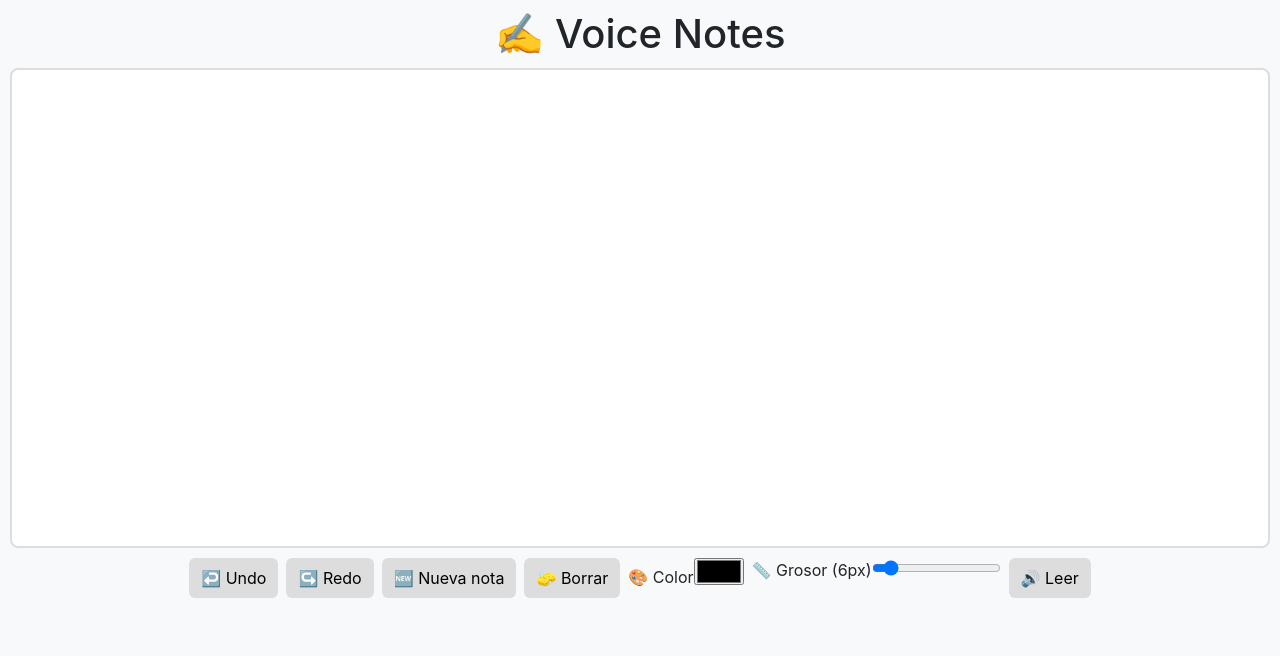
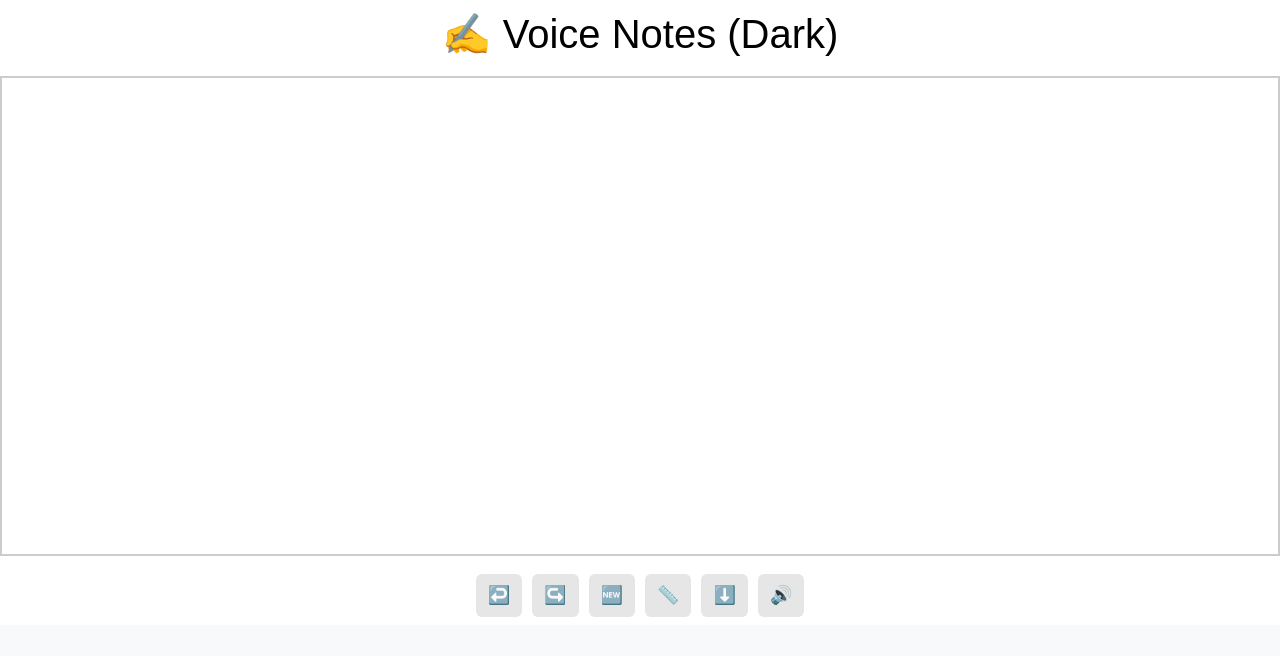
Before and after one commit to franciscopruebitas-boop/Voice-Notes, a React (Vite) app in the folder frontend/: page / in a window 1280 px wide. Shown: the top 656 px of the page. Built offline with nearby package versions, Linux system fonts and the light colour scheme; no server answers.

Commit message:
Change: visuals and dark mode feature

```diff
--- a/frontend/src/App.css
+++ b/frontend/src/App.css
@@ -1,57 +1,92 @@
-body {
+/* ============================
+   ESTILO BASE (MODO CLARO)
+   ============================ */
+body, html, .app {
   margin: 0;
-  background: #f4f4f4;
+  padding: 0;
+  height: 100%;
+  background: #ffffff;
+  color: #000000; /* TEXTO NEGRO EN CLARO */
   font-family: sans-serif;
 }
 
-.app {
+.title {
   text-align: center;
   padding: 10px;
-}
-
-.title {
-  margin-bottom: 10px;
+  color: inherit;
 }
 
 .canvas-wrapper {
   width: 100%;
   height: 60vh;
-  border: 2px solid #ddd;
-  background: white;
-  border-radius: 8px;
-  overflow: hidden;
+  border: 2px solid #ccc;
+  margin-bottom: 10px;
 }
 
 canvas {
   width: 100%;
   height: 100%;
   touch-action: none;
+  background: #ffffff; /* Fondo claro en modo claro */
 }
 
 .toolbar {
-  margin-top: 10px;
   display: flex;
-  flex-wrap: wrap;
   justify-content: center;
-  gap: 8px;
+  gap: 10px;
+  padding: 8px;
 }
 
-button {
+.toolbar button {
+  background: #e6e6e6;
+  border: none;
   padding: 8px 12px;
+  color: #000;
+  font-size: 18px;
   border-radius: 6px;
-  border: none;
-  cursor: pointer;
-  background: #ddd;
 }
 
-button.active {
-  background: #ffbaba;
+.toolbar button:hover {
+  background: #d0d0d0;
 }
 
 .error {
-  color: red;
+  color: #d00000;
+  text-align: center;
 }
 
 .loading {
+  text-align: center;
   color: #555;
 }
+
+/* ============================
+   MODO OSCURO AUTOMÁTICO
+   ============================ */
+@media (prefers-color-scheme: dark) {
+  body, html, .app {
+    background: #111;
+    color: #fff; /* TEXTO BLANCO EN OSCURO */
+  }
+
+  .canvas-wrapper {
+    border-color: #444;
+  }
+
+  canvas {
+    background: #000000; /* Fondo negro en oscuro */
+  }
+
+  .toolbar button {
+    background: #333;
+    color: #fff;
+  }
+
+  .toolbar button:hover {
+    background: #555;
+  }
+
+  .loading {
+    color: #aaa;
+  }
+}
--- a/frontend/src/App.tsx
+++ b/frontend/src/App.tsx
@@ -5,32 +5,31 @@ type Point = { x: number; y: number };
 
 type Stroke = {
   points: Point[];
-  color: string;
   size: number;
-  erase: boolean;
 };
 
-export default function App() {
+function App() {
   const canvasRef = useRef<HTMLCanvasElement | null>(null);
   const ctxRef = useRef<CanvasRenderingContext2D | null>(null);
 
   const [isDrawing, setIsDrawing] = useState(false);
-  const [color, setColor] = useState("#000000");
-  const [size, setSize] = useState(6);
-  const [eraseMode, setEraseMode] = useState(false);
+  const [size, setSize] = useState(5);
 
   const [history, setHistory] = useState<Stroke[]>([]);
-  const [_redoStack, setRedo] = useState<Stroke[]>([]);
+  const [_redoStack, setRedoStack] = useState<Stroke[]>([]);
 
+  const [showSizeMenu, setShowSizeMenu] = useState(false);
+
+  const [isLoading, setIsLoading] = useState(false);
   const [error, setError] = useState<string | null>(null);
-  const [isLoading, setIsLoading] = useState(false);
 
+  // Backend URL
   let backendUrl = import.meta.env.VITE_BACKEND_URL || "http://localhost:3001";
   if (backendUrl.endsWith("/")) backendUrl = backendUrl.slice(0, -1);
 
-  // =============================
-  //     GET POINTER POSITION
-  // =============================
+  // ================================
+  //  Get Pointer Position
+  // ================================
   const getPos = (e: React.MouseEvent | React.TouchEvent): Point => {
     const canvas = canvasRef.current!;
     const rect = canvas.getBoundingClientRect();
@@ -42,9 +41,9 @@ export default function App() {
     return { x: e.clientX - rect.left, y: e.clientY - rect.top };
   };
 
-  // =============================
-  //      RESIZE CANVAS
-  // =============================
+  // ================================
+  // Resize Canvas
+  // ================================
   const resizeCanvas = () => {
     const canvas = canvasRef.current;
     if (!canvas) return;
@@ -56,48 +55,45 @@ export default function App() {
     const ctx = canvas.getContext("2d")!;
     ctx.lineCap = "round";
     ctx.lineJoin = "round";
+    ctx.strokeStyle = "#ffffff"; // SIEMPRE BLANCO
+    ctxRef.current = ctx;
 
-    ctxRef.current = ctx;
     redrawCanvas();
   };
 
-  // =============================
-  //      REDRAW HISTORY
-  // =============================
+  // ================================
+  // Redraw all strokes
+  // ================================
   const redrawCanvas = () => {
     const canvas = canvasRef.current;
     const ctx = ctxRef.current;
     if (!canvas || !ctx) return;
 
     ctx.clearRect(0, 0, canvas.width, canvas.height);
+    ctx.strokeStyle = "#ffffff";
 
     history.forEach((stroke) => {
       ctx.lineWidth = stroke.size;
-      ctx.strokeStyle = stroke.color;
-      ctx.globalCompositeOperation =
-        stroke.erase ? "destination-out" : "source-over";
+      ctx.beginPath();
 
-      ctx.beginPath();
       stroke.points.forEach((p, i) => {
         if (i === 0) ctx.moveTo(p.x, p.y);
         else ctx.lineTo(p.x, p.y);
       });
+
       ctx.stroke();
     });
-
-    ctx.globalCompositeOperation = "source-over";
   };
 
-  // =============================
-  //     INITIAL SETUP
-  // =============================
+  // ================================
+  // Init + load saved strokes
+  // ================================
   useEffect(() => {
     const saved = localStorage.getItem("drawing");
     if (saved) setHistory(JSON.parse(saved));
 
     resizeCanvas();
     window.addEventListener("resize", resizeCanvas);
-
     return () => window.removeEventListener("resize", resizeCanvas);
   }, []);
 
@@ -106,52 +102,51 @@ export default function App() {
     localStorage.setItem("drawing", JSON.stringify(history));
   }, [history]);
 
-  // =============================
-  //    DRAWING HANDLERS
-  // =============================
-  const startDrawing = (e: React.MouseEvent | React.TouchEvent) => {
+  // ================================
+  // Drawing handlers
+  // ================================
+  const startDrawing = (e: any) => {
     const pos = getPos(e);
     setIsDrawing(true);
-    setRedo([]);
+    setRedoStack([]);
 
     const newStroke: Stroke = {
       points: [pos],
-      color,
-      size,
-      erase: eraseMode,
+      size
     };
 
     setHistory((h) => [...h, newStroke]);
   };
 
-  const draw = (e: React.MouseEvent | React.TouchEvent) => {
+  const draw = (e: any) => {
     if (!isDrawing) return;
     e.preventDefault();
 
     const pos = getPos(e);
+
     setHistory((h) => {
-      const copy = [...h];
-      copy[copy.length - 1].points.push(pos);
-      return copy;
+      const updated = [...h];
+      updated[updated.length - 1].points.push(pos);
+      return updated;
     });
   };
 
   const stopDrawing = () => setIsDrawing(false);
 
-  // =============================
-  //        TOOLBAR
-  // =============================
+  // ================================
+  // Toolbar actions
+  // ================================
   const undo = () => {
     setHistory((h) => {
       if (h.length === 0) return h;
       const last = h[h.length - 1];
-      setRedo((r) => [...r, last]);
+      setRedoStack((r) => [...r, last]);
       return h.slice(0, -1);
     });
   };
 
-  const redoAction = () => {
-    setRedo((r) => {
+  const redo = () => {
+    setRedoStack((r) => {
       if (r.length === 0) return r;
       const last = r[r.length - 1];
       setHistory((h) => [...h, last]);
@@ -161,47 +156,29 @@ export default function App() {
 
   const clearAll = () => {
     setHistory([]);
-    setRedo([]);
+    setRedoStack([]);
   };
 
-  // =============================
-  //   OCR IMPROVED CANVAS (1024px)
-  // =============================
-  const getOCRCanvas = (): string => {
-    const off = document.createElement("canvas");
-    off.width = 1024;
-    off.height = 1024;
-
-    const ctx = off.getContext("2d")!;
-    ctx.fillStyle = "white";
-    ctx.fillRect(0, 0, off.width, off.height);
-
-    // Reescalar strokes proporcionales
-    history.forEach((stroke) => {
-      ctx.lineWidth = stroke.size * 2; // más grueso para mejor OCR
-      ctx.strokeStyle = stroke.erase ? "white" : "black";
-      ctx.globalCompositeOperation =
-        stroke.erase ? "destination-out" : "source-over";
-
-      ctx.beginPath();
-      stroke.points.forEach((p, i) => {
-        const sx = (p.x / canvasRef.current!.width) * 1024;
-        const sy = (p.y / canvasRef.current!.height) * 1024;
-        if (i === 0) ctx.moveTo(sx, sy);
-        else ctx.lineTo(sx, sy);
-      });
-      ctx.stroke();
-    });
-
-    ctx.globalCompositeOperation = "source-over";
-    return off.toDataURL("image/png");
+  const exportImage = () => {
+    const canvas = canvasRef.current!;
+    const url = canvas.toDataURL("image/png");
+    const a = document.createElement("a");
+    a.href = url;
+    a.download = "nota.png";
+    a.click();
   };
 
-  // =============================
-  //        SEND TO API
-  // =============================
+  // ================================
+  // Send image to backend
+  // ================================
   const sendToAPI = async () => {
-    const imageDataUrl = getOCRCanvas();
+    if (!canvasRef.current) return;
+    const imageDataUrl = canvasRef.current.toDataURL();
+
+    if (!imageDataUrl) {
+      setError("No se pudo leer el lienzo.");
+      return;
+    }
 
     setIsLoading(true);
     setError(null);
@@ -210,16 +187,15 @@ export default function App() {
       const res = await fetch(`${backendUrl}/api/speak`, {
         method: "POST",
         headers: { "Content-Type": "application/json" },
-        body: JSON.stringify({ image: imageDataUrl }),
+        body: JSON.stringify({ image: imageDataUrl })
       });
 
       if (!res.ok) throw new Error(await res.text());
 
-      const blob = await res.blob();
-      const url = URL.createObjectURL(blob);
-      new Audio(url).play();
+      const audioBlob = await res.blob();
+      new Audio(URL.createObjectURL(audioBlob)).play();
     } catch (err) {
-      setError(err instanceof Error ? err.message : "Error desconocido.");
+      setError(err instanceof Error ? err.message : "Error desconocido");
     } finally {
       setIsLoading(false);
     }
@@ -227,7 +203,7 @@ export default function App() {
 
   return (
     <div className="app">
-      <h1 className="title">✍️ Voice Notes</h1>
+      <h1 className="title">✍️ Voice Notes (Dark)</h1>
 
       <div className="canvas-wrapper">
         <canvas
@@ -242,43 +218,31 @@ export default function App() {
         />
       </div>
 
-      {error && <p className="error">{error}</p>}
-      {isLoading && <p className="loading">Procesando...</p>}
+      <div className="toolbar">
+        <button onClick={undo}>↩️</button>
+        <button onClick={redo}>↪️</button>
+        <button onClick={clearAll}>🆕</button>
 
-      <div className="toolbar">
-        <button onClick={undo}>↩️ Undo</button>
-        <button onClick={redoAction}>↪️ Redo</button>
-        <button onClick={clearAll}>🆕 Nueva nota</button>
+        <button onClick={() => setShowSizeMenu(!showSizeMenu)}>📏</button>
 
-        <button
-          onClick={() => setEraseMode(!eraseMode)}
-          className={eraseMode ? "active" : ""}
-        >
-          🧽 Borrar
-        </button>
-
-        <label>
-          🎨 Color
-          <input
-            type="color"
-            value={color}
-            onChange={(e) => setColor(e.target.value)}
-          />
-        </label>
-
-        <label>
-          📏 Grosor ({size}px)
+        {showSizeMenu && (
           <input
             type="range"
-            min="2"
-            max="40"
+            min={2}
+            max={40}
             value={size}
             onChange={(e) => setSize(Number(e.target.value))}
           />
-        </label>
+        )}
 
-        <button onClick={sendToAPI}>🔊 Leer</button>
+        <button onClick={exportImage}>⬇️</button>
+        <button onClick={sendToAPI}>🔊</button>
       </div>
+
+      {error && <p className="error">{error}</p>}
+      {isLoading && <p className="loading">⌛ Procesando…</p>}
     </div>
   );
 }
+
+export default App;
```
